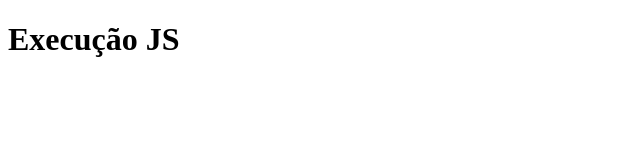
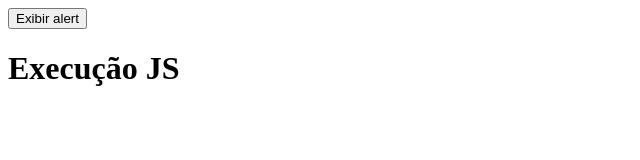
Before and after one commit to RobsonMarinho/Treinamento-JavaScript, a plain HTML site: page Criando e rodando primeira aplicação com JavaScript/execucao-js/index.html in a window 1280 px wide. Shown: the whole page, without its empty margins (0-640 px from the left). Drawn offline with Linux system fonts and the light colour scheme.

Commit message:
Execucao de codigo JS com evento onclick

```diff
--- a/Criando e rodando primeira aplicação com JavaScript/execucao-js/JS/js.js
+++ b/Criando e rodando primeira aplicação com JavaScript/execucao-js/JS/js.js
@@ -4,13 +4,19 @@ var sobreNome = "Aguiar Luz";
 
 console.log("Instrução solta em um arquivo JS");
 
+//Exibe no console o nome
 function exibirNomeConsole() {
     console.log("exibir nome: " + nome);
 }
-//chama função
-exibirNomeConsole();
 
 //Função exbir nome completo
 function exibirNomeCompleto() {
     console.log("Programador, nome completo: " + nome + " " + sobrenome);
 }
+
+function eventoClick() {
+    alert("Você clicou em um botão! ");
+}
+
+//chama função
+exibirNomeConsole();
--- a/Criando e rodando primeira aplicação com JavaScript/execucao-js/index.html
+++ b/Criando e rodando primeira aplicação com JavaScript/execucao-js/index.html
@@ -6,6 +6,7 @@
     <meta name="viewport" content="width=device-width, initial-scale=1.0">
     <meta http-equiv="X-UA-Compatible" content="ie=edge">
     <title>Execução JS</title>
+    <button onclick="eventoClick()">Exibir alert</button>
     <script src="./js/js.js"></script>  <!--Carrega o JS-->
 </head>
 
```
